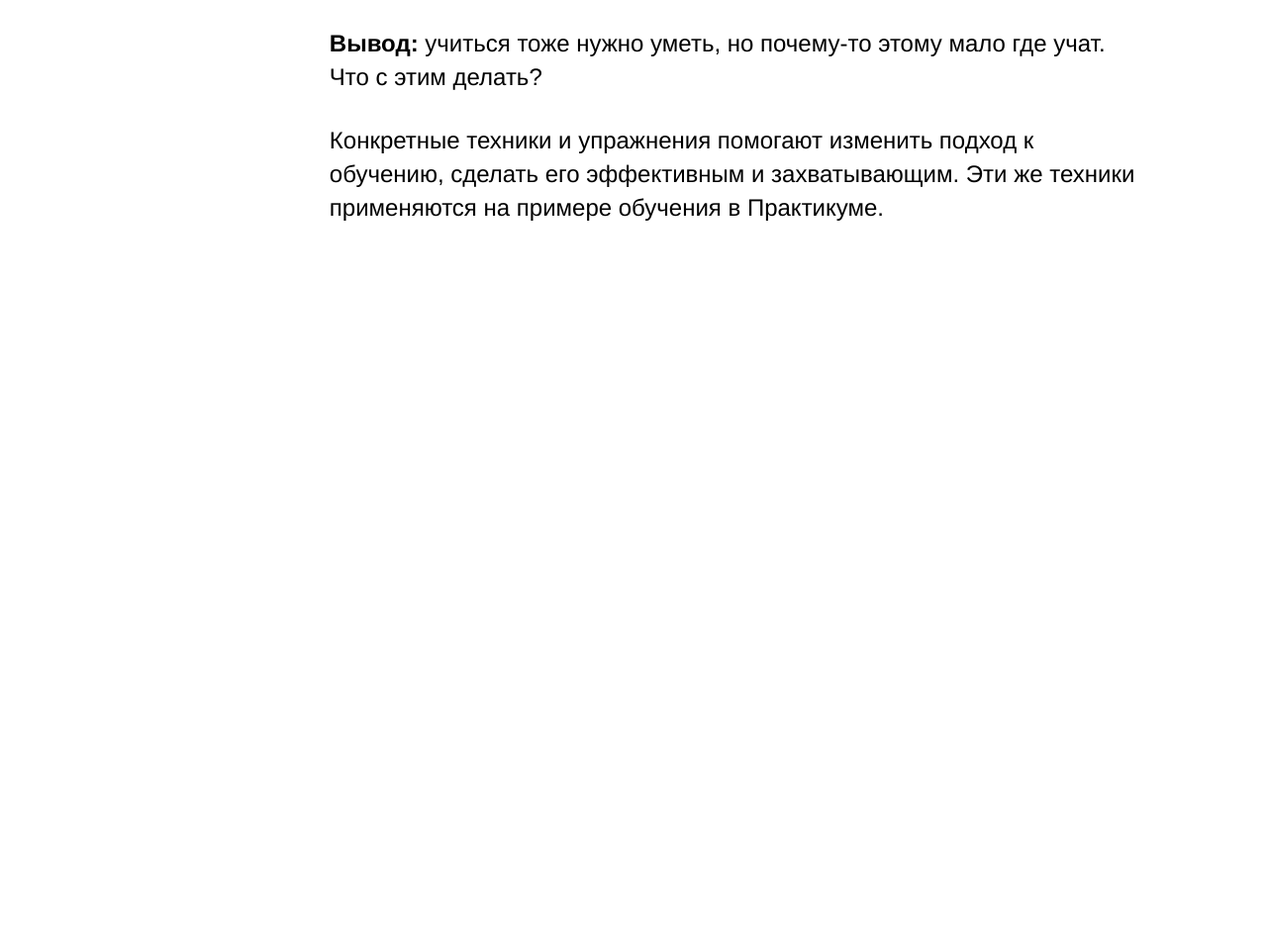
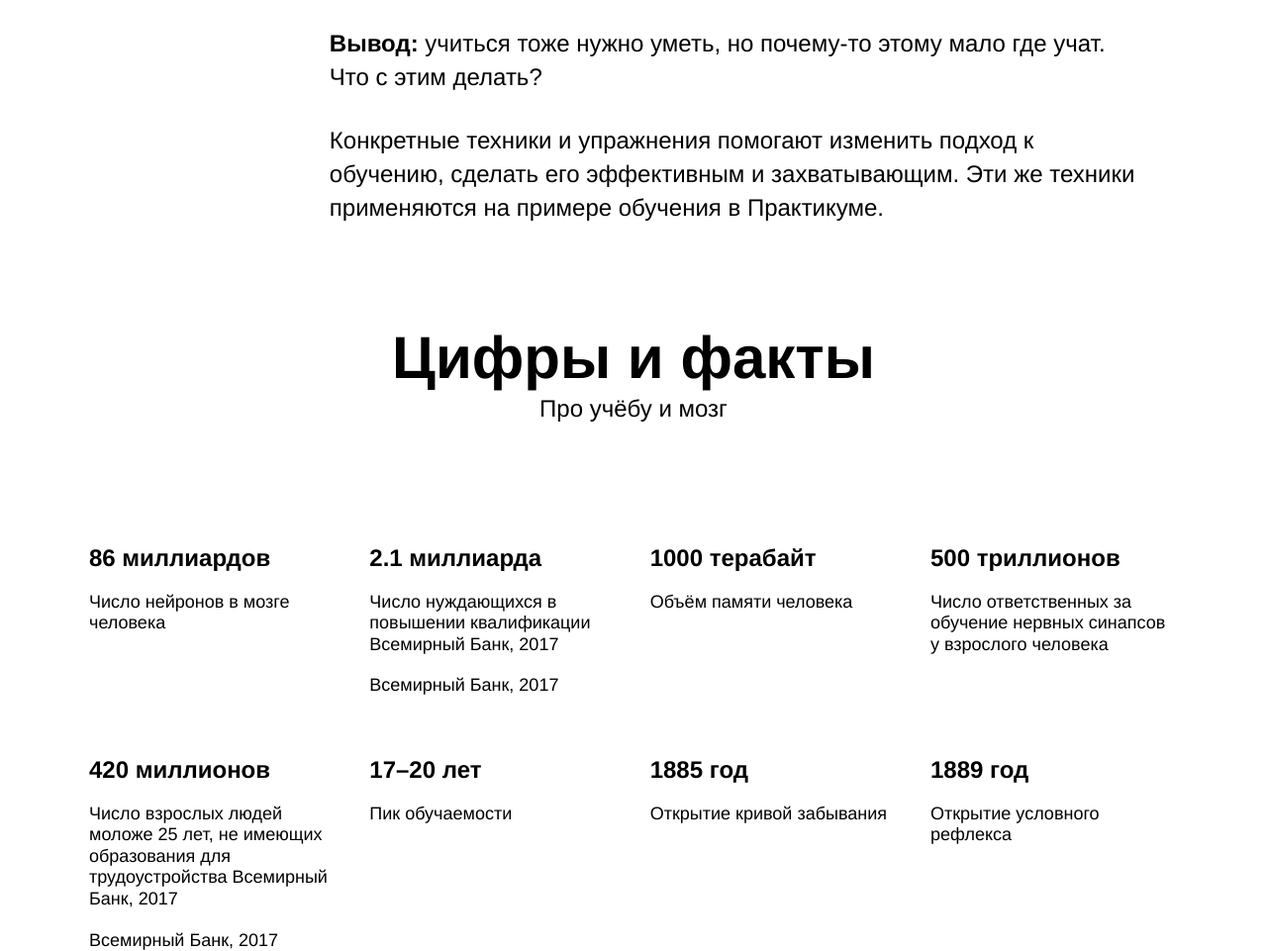
Before and after one commit to Denchik730/how-to-learn, a plain HTML site: page index.html in a window 1280 px wide. Shown: the part 1029-1990 px from the top of the page at 99% size. Before the commit the page ends 1256 px from the top, so only its background shows below. Drawn offline with Linux system fonts and the light colour scheme.

Commit message:
finished the section digits layout

```diff
--- a/index.html
+++ b/index.html
@@ -37,6 +37,65 @@
                     </div>
                 </div>
             </section>
+            <section class="digits">
+                <h2 class="section-title">Цифры и факты</h2>
+                <h3 class="section-subtitle">Про учёбу и мозг</h3>
+                <div class="table">
+                    <div class="table__cell">
+                        <h3 class="table__heading">86 миллиардов</h3>
+                        <p class="table__text">Число нейронов в мозге человека</p>
+                    </div>
+
+                    <div class="table__cell">
+                        <h3 class="table__heading">2.1 миллиарда</h3>
+                        <p class="table__text">
+                            Число нуждающихся в повышении квалификации
+                            Всемирный Банк, 2017
+                        </p>
+                        <p class="table__text">
+                            Всемирный Банк, 2017
+                        </p>
+                    </div>
+
+                    <div class="table__cell">
+                        <h3 class="table__heading">1000 терабайт</h3>
+                        <p class="table__text">Объём памяти человека</p>
+                    </div>
+
+                    <div class="table__cell">
+                        <h3 class="table__heading">500 триллионов</h3>
+                        <p class="table__text">
+                            Число ответственных за обучение нервных синапсов у взрослого человека
+                        </p>
+                    </div>
+
+                    <div class="table__cell">
+                        <h3 class="table__heading">420 миллионов</h3>
+                        <p class="table__text">
+                            Число взрослых людей моложе 25 лет, не имеющих образования для трудоустройства
+                            Всемирный Банк, 2017
+                        </p>
+                        <p class="table__text">
+                            Всемирный Банк, 2017
+                        </p>
+                    </div>
+
+                    <div class="table__cell">
+                        <h3 class="table__heading">17–20 лет</h3>
+                        <p class="table__text">Пик обучаемости</p>
+                    </div>
+
+                    <div class="table__cell">
+                        <h3 class="table__heading">1885 год</h3>
+                        <p class="table__text">Открытие кривой забывания</p>
+                    </div>
+
+                    <div class="table__cell">
+                        <h3 class="table__heading">1889 год</h3>
+                        <p class="table__text">Открытие условного рефлекса</p>
+                    </div>
+                </div>
+            </section>
         </main>
     </div>
 </body>
--- a/styles/style.css
+++ b/styles/style.css
@@ -134,3 +134,60 @@
 	font-size: 24px;
 	font-weight: 600;
 }
+
+.digits {
+	margin-top: 100px;
+}
+
+.section-title {
+	width: 60%;
+	line-height: 1.15;
+	font-size: 60px;
+	font-weight: 600;
+	margin-top: 0;
+	margin-bottom: 0;
+    margin: 0 auto;
+	text-align: center;
+}
+
+.section-subtitle {
+	width: 60%;
+	line-height: 34px;
+	font-size: 24px;
+	font-weight: normal;
+	margin: 0 auto;
+	margin-top: 0;
+	margin-bottom: 0;
+	text-align: center;
+}
+
+.table {
+	width: 1100px;
+	margin: auto;
+	margin-top: 60px;
+	display: flex;
+	justify-content: space-between;
+	flex-wrap: wrap;
+}
+
+.table__cell {
+	width: 250px;
+	margin-top: 60px;
+
+}
+
+.table__heading {
+	margin-top: 0;
+	margin-bottom: 0;
+	line-height: 1.15;
+	font-size: 24px;
+	font-weight: 600;
+}
+
+.table__text {
+	margin-top: 20px;
+	margin-bottom: 0;
+	line-height: 1.2;
+	font-size: 18px;
+	font-weight: normal;
+}
```
